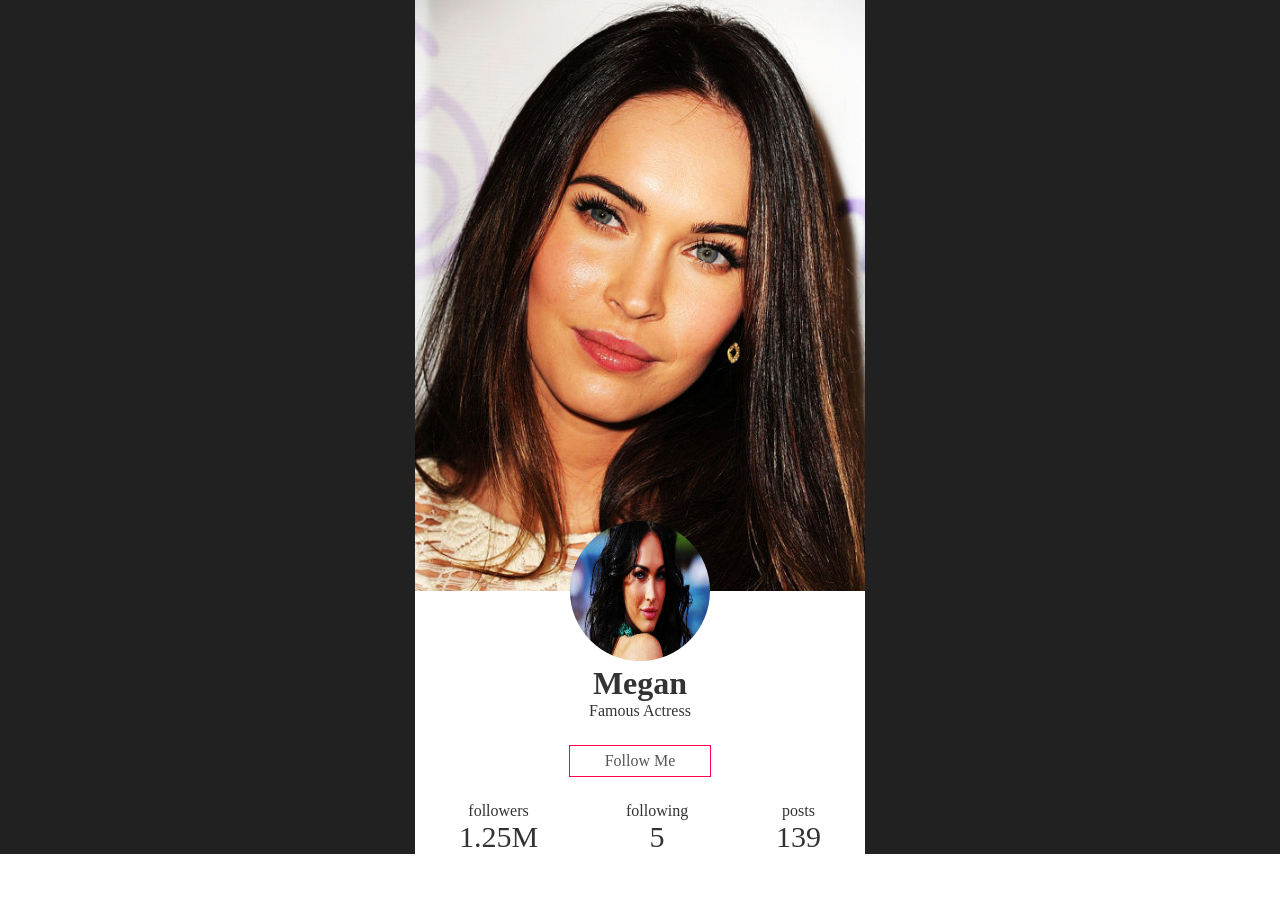
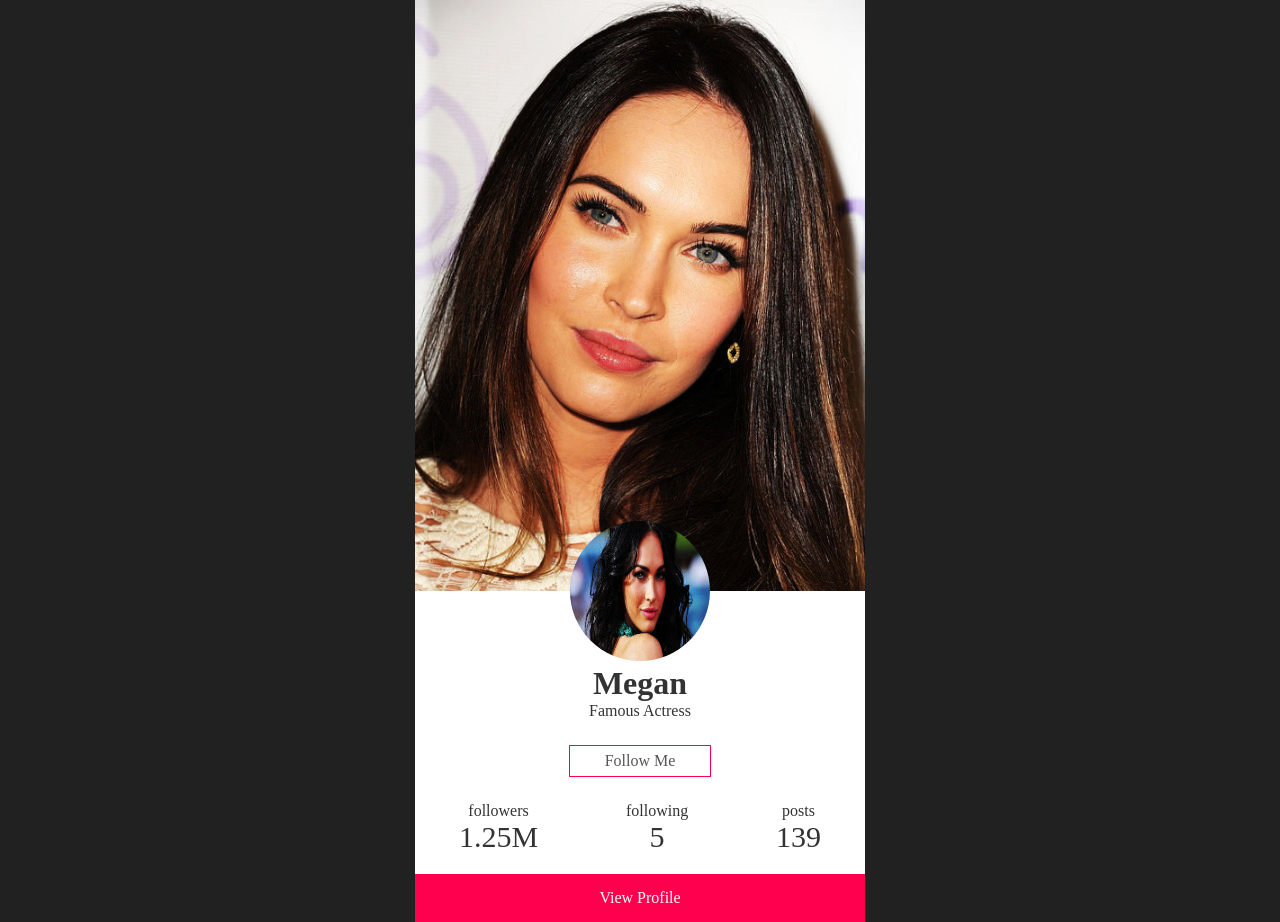
Before and after one commit to Gandomdeveloper/profile-card, a plain HTML site: page index.html in a window 1280 px wide. Before the commit the page ends 854 px from the top, so only its background shows below. Drawn offline with Linux system fonts and the light colour scheme; files whose address does not match are found by name.

Commit message:
profile-btn was completed

```diff
--- a/css/main.css
+++ b/css/main.css
@@ -61,3 +61,13 @@
     font-weight: 500;
     font-size: 30px;
 }
+
+.view-btn {
+    display: inline-block;
+    text-decoration: none;
+    background: #ff004f;
+    color: #fff;
+    width: 100%;
+    padding: 15px;
+    margin-top: 20px;
+}
--- a/index.html
+++ b/index.html
@@ -34,6 +34,7 @@
 
                 </div>
             </div>
+            <a href="#" class="view-btn">View Profile</a>
         </div>
 
     </div>
```
